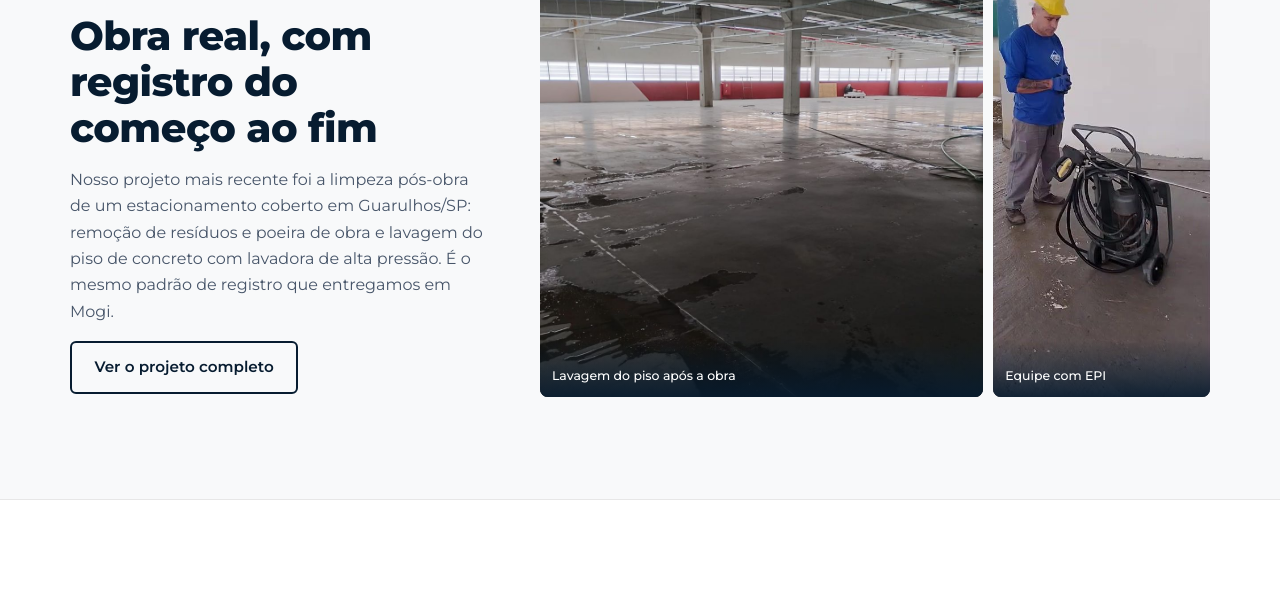
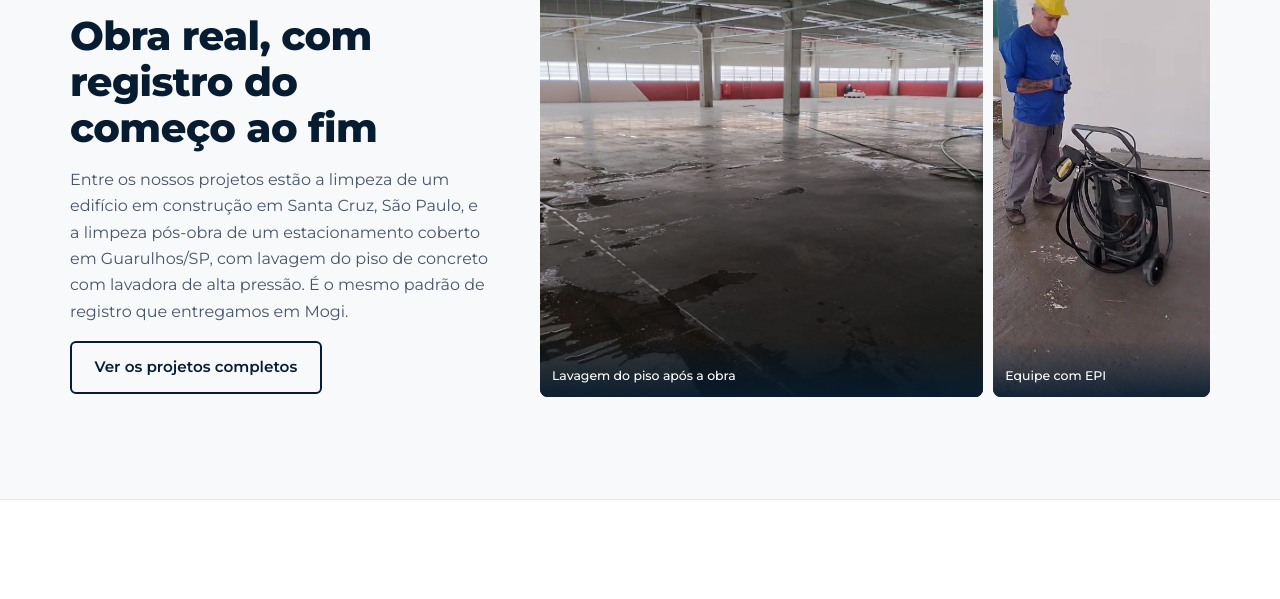
Before and after one commit to mendoncamychelle-star/ms-clean-site, a plain HTML site: page limpeza-pos-obra-mogi-das-cruzes/index.html in a window 1280 px wide. Shown: the part 4020-4619 px from the top of the page. Drawn offline with Linux system fonts and the light colour scheme.

Commit message:
Mogi: cita projeto de Santa Cruz

```diff
--- a/limpeza-pos-obra-mogi-das-cruzes/index.html
+++ b/limpeza-pos-obra-mogi-das-cruzes/index.html
@@ -458,8 +458,8 @@ footer li{overflow-wrap:anywhere}
         <div class="case-info">
           <p class="eyebrow">Projeto realizado</p>
           <h2>Obra real, com registro do começo ao fim</h2>
-          <p class="lede" style="font-size:1rem">Nosso projeto mais recente foi a limpeza pós-obra de um estacionamento coberto em Guarulhos/SP: remoção de resíduos e poeira de obra e lavagem do piso de concreto com lavadora de alta pressão. É o mesmo padrão de registro que entregamos em Mogi.</p>
-          <div><a class="btn btn-outline" href="/#projetos" style="color:var(--brand-primary);border-color:var(--brand-primary)">Ver o projeto completo</a></div>
+          <p class="lede" style="font-size:1rem">Entre os nossos projetos estão a limpeza de um edifício em construção em Santa Cruz, São Paulo, e a limpeza pós-obra de um estacionamento coberto em Guarulhos/SP, com lavagem do piso de concreto com lavadora de alta pressão. É o mesmo padrão de registro que entregamos em Mogi.</p>
+          <div><a class="btn btn-outline" href="/#projetos" style="color:var(--brand-primary);border-color:var(--brand-primary)">Ver os projetos completos</a></div>
         </div>
         <div class="gallery">
           <figure class="g-tall g-wide"><img src="/img/projetos/guarulhos-estacionamento.jpg" alt="Equipe da SoaresPro lavando o piso de concreto de um estacionamento após a obra" loading="lazy" width="1000" height="1246"><figcaption>Lavagem do piso após a obra</figcaption></figure>
```
